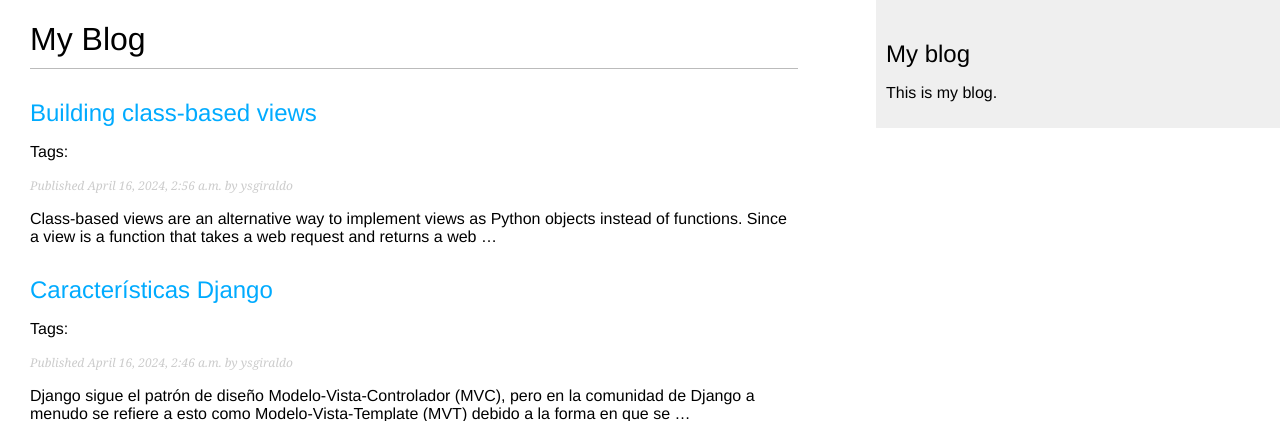
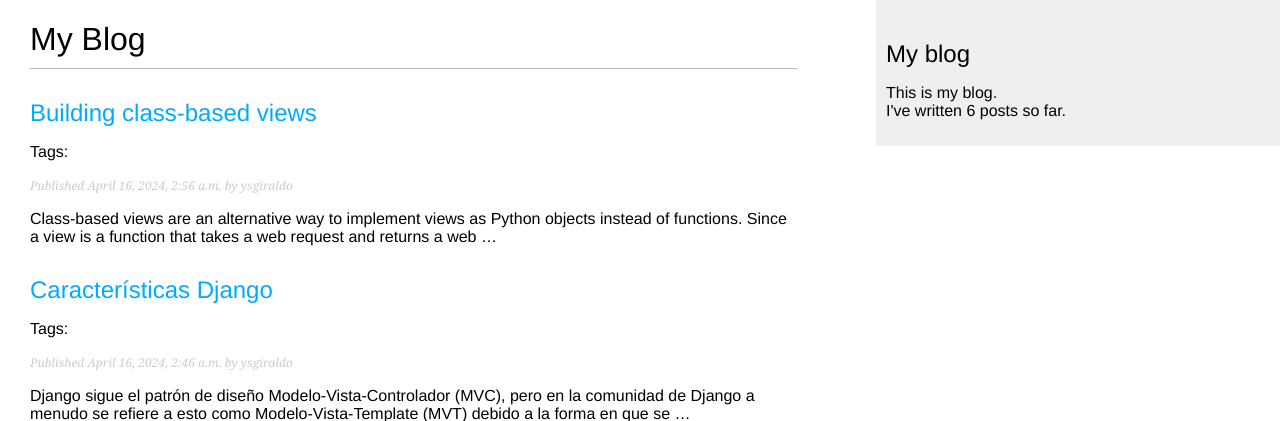
Before and after one commit to ysgiraldo/Django, a Django app: page /blog/ in a window 1280 px wide. Shown: the top 421 px of the page. Run offline with Django 4.2, Linux system fonts and the light colour scheme; data comes from the database, SQL or seed files in the repository; parts of the project's set-up code (start-up, migrations or seed data) failed here and were passed over.

Commit message:
How many post I have written

```diff
--- a/mysite/blog/templates/blog/base.html
+++ b/mysite/blog/templates/blog/base.html
@@ -1,3 +1,4 @@
+{% load blog_tags %}
 {% load static %}
 
 <!DOCTYPE html>
@@ -14,7 +15,10 @@
   </div>
   <div id="sidebar">
     <h2>My blog</h2>
-    <p>This is my blog.</p>
+    <p>
+      This is my blog.<br/>
+      I've written {% total_posts %} posts so far.
+    </p>
   </div>
 </body>
 </html>
--- /dev/null
+++ b/mysite/blog/templatetags/blog_tags.py
@@ -0,0 +1,8 @@
+from django import template
+from ..models import Post
+
+register = template.Library()
+# this returns the number of posts published in the blog
+@register.simple_tag
+def total_posts():
+    return Post.published.count()
```
Also changed, not shown: mysite/blog/templatetags/__init__.py (added).
